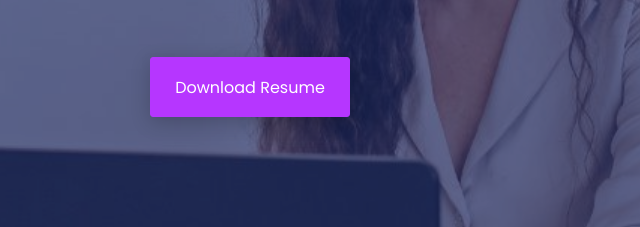
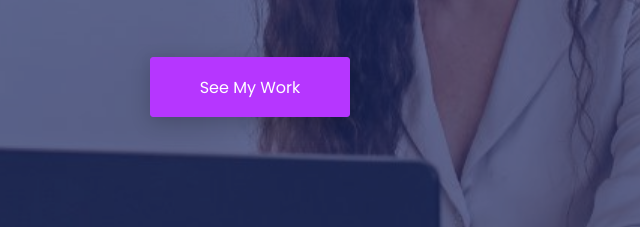
Before and after one commit to Tatianahass/personal_site, a plain HTML site: page index.html in a window 1280 px wide. Shown: the part 543-770 px from the top of the page, 390-1030 px from the left. Drawn offline with nearby package versions, Linux system fonts and the light colour scheme.

Commit message:
Link to portfolio instead of download CV

```diff
--- a/index.html
+++ b/index.html
@@ -105,7 +105,8 @@
 						<div class="header-text">
 							<h2>hi <span>,</span> i am <br> Tanya <br> Hass <span>.</span>   </h2>
 							<p>Experienced Software Quality Assurance Tester</p>
-							<a href="Tatiana Hass CV.pdf" download>download resume</a>
+<!-- 							<a href="Tatiana Hass CV.pdf" download>download resume</a> -->
+							<a href="https://tatianahass.github.io/personal_site/#portfolio">See my work</a>
 						</div><!--/.header-text-->
 					</div><!--/.col-->
 				</div><!-- /.row-->
```
